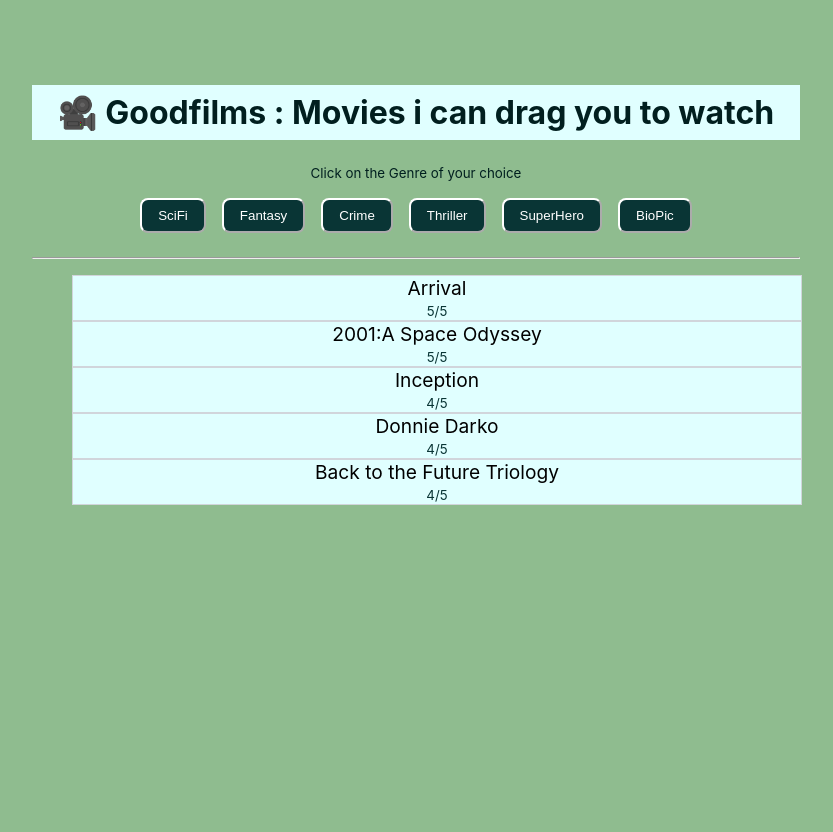
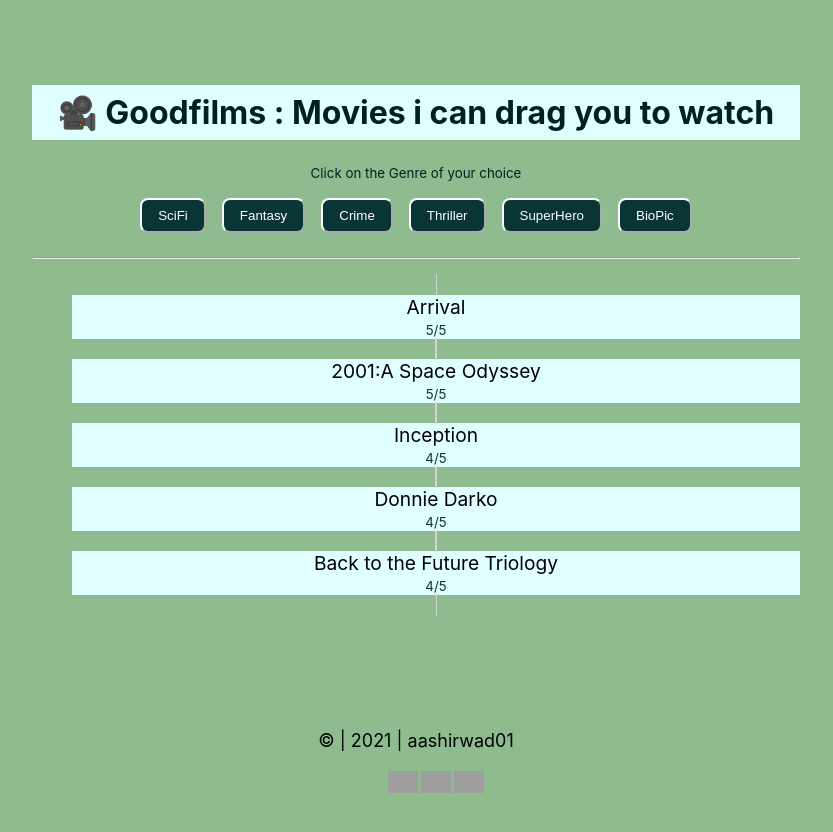
Before and after one commit to aashirwad01/goodfilms, a React (Create React App) app: page / in a window 1280 px wide. Shown: the top 832 px of the page, without its empty margins (224-1057 px from the left). Before the commit the page ends 800 px from the top, so only its background shows below. Built offline with nearby package versions, Linux system fonts and the light colour scheme; grey boxes are pictures that could not be loaded.

Commit message:
feat-footer updated

```diff
--- a/src/App.css
+++ b/src/App.css
@@ -22,3 +22,24 @@
   width: 100%;
 
 }
+
+footer p {
+  margin-top: 15%;
+  font-size: large;
+  text-align: center;
+}
+
+.footer-list {
+  margin-top: 1rem;
+}
+
+a,
+img,
+li {
+  display: inline;
+}
+
+.img-2 {
+  width: 30px;
+  padding: 0.1rem;
+}
--- a/src/App.js
+++ b/src/App.js
@@ -133,6 +133,32 @@
 
       </div>
 
+      <footer>
+      <p> © | 2021 | aashirwad01</p>
+      <ul className="footer-list">
+        <li>
+          <a className="links" href="https://github.com/aashirwad01" >
+          <img className="img-2" src="https://img.icons8.com/material-two-tone/24/000000/github.png" alt="github"/>
+          </a>
+        </li>
+
+        <li>
+          <a className="links" href="https://twitter.com/aashirwad_01" >
+          <img className="img-2" src="https://img.icons8.com/material-sharp/24/000000/twitter.png" alt="twitter"/>
+          </a>
+        </li>
+        <li>
+          <a
+            className="links"
+            href="https://www.linkedin.com/in/aashirwadkumar159/"
+
+          >
+            <img className="img-2" src="https://img.icons8.com/ios-filled/50/000000/linkedin.png" alt="linkedin"/>
+          </a>
+        </li>
+      </ul>
+    </footer>
+
     </div>
   );
 }
```
